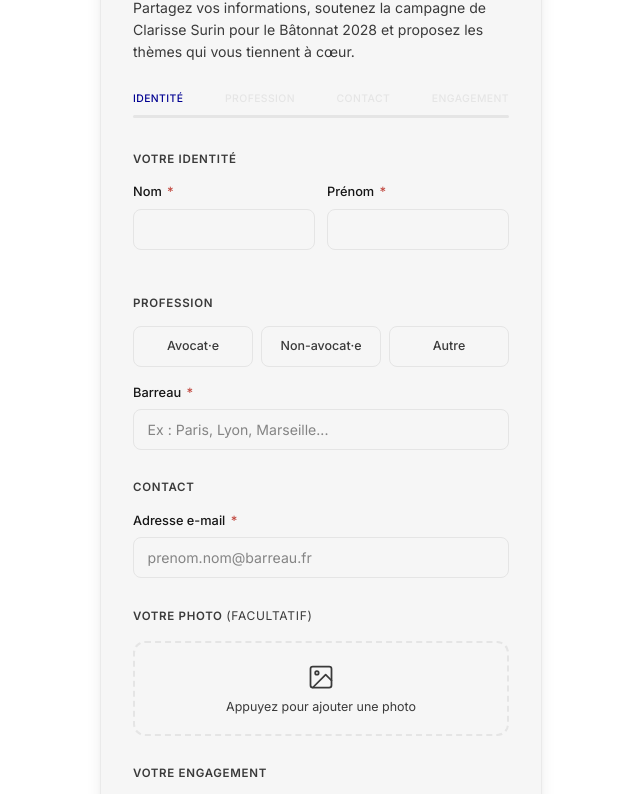
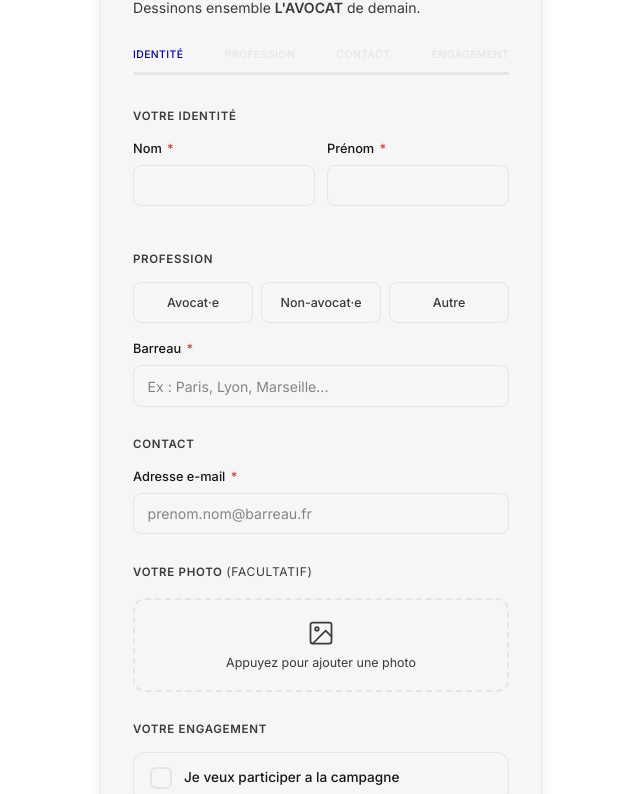
Before and after one commit to eddigit/clarisse-surin-batonnat-2028, a plain HTML site: page run-for-justice.html in a window 1280 px wide. Shown: the part 178-972 px from the top of the page, without its empty margins (319-959 px from the left). Drawn offline with nearby package versions, Linux system fonts and the light colour scheme.

Commit message:
copy(run-for-justice): nouveau sous-titre 'Dessinons ensemble L'AVOCAT de demain'

```diff
--- a/run-for-justice.html
+++ b/run-for-justice.html
@@ -749,8 +749,7 @@
         <!-- TITLE -->
         <h1 class="main-title">Run for <em>Justice</em></h1>
         <p class="subtitle">
-            Partagez vos informations, soutenez la campagne de Clarisse Surin
-            pour le Bâtonnat 2028 et proposez les thèmes qui vous tiennent à cœur.
+            Dessinons ensemble <strong>L'AVOCAT</strong> de demain.
         </p>
 
         <!-- PROGRESS -->
```
